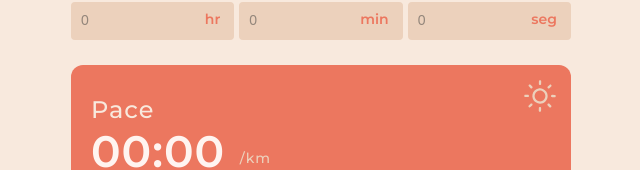
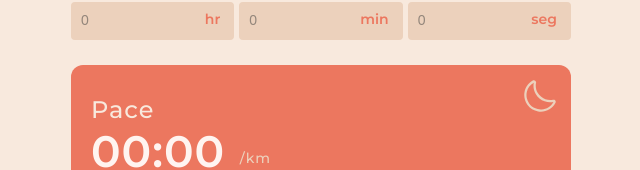
Before and after one commit to luad3cristal/pace-calculator, a React (Vite) app: page / in a window 1280 px wide. Shown: the part 298-468 px from the top of the page, without its empty margins (319-959 px from the left). Built offline with nearby package versions, Linux system fonts and the light colour scheme.

Commit message:
feat: add toggle theme button functionality

```diff
--- a/src/components/painel/Painel.jsx
+++ b/src/components/painel/Painel.jsx
@@ -1,60 +1,12 @@
+import darkIcon from "../../assets/dark-icon.svg";
+import lightIcon from "../../assets/light-icon.svg";
 import S from "./Painel.module.css";
 
-const Painel = () => {
+const Painel = ({ toggleTheme, lightTheme }) => {
   return (
     <section className={S.painel}>
-      <button className={S.theme_button}>
-        <svg
-          width="32"
-          height="32"
-          viewBox="0 0 32 32"
-          fill="none"
-          xmlns="http://www.w3.org/2000/svg"
-        >
-          <g clip-path="url(#clip0_8_77)">
-            <path
-              d="M16 23.6617C14.4847 23.6617 13.0033 23.2124 11.7434 22.3705C10.4834 21.5286 9.5014 20.332 8.9215 18.932C8.34161 17.532 8.18988 15.9915 8.48551 14.5053C8.78114 13.019 9.51084 11.6539 10.5824 10.5823C11.6539 9.51084 13.0191 8.78113 14.5053 8.4855C15.9915 8.18987 17.532 8.3416 18.932 8.9215C20.332 9.50139 21.5286 10.4834 22.3705 11.7434C23.2124 13.0033 23.6617 14.4847 23.6617 16C23.6595 18.0313 22.8516 19.9789 21.4152 21.4152C19.9789 22.8516 18.0314 23.6595 16 23.6617ZM16 10.624C14.9367 10.624 13.8973 10.9393 13.0133 11.53C12.1292 12.1207 11.4401 12.9604 11.0332 13.9427C10.6263 14.925 10.5199 16.006 10.7273 17.0488C10.9347 18.0916 11.4468 19.0496 12.1986 19.8014C12.9504 20.5533 13.9084 21.0653 14.9512 21.2727C15.994 21.4801 17.075 21.3737 18.0573 20.9668C19.0396 20.5599 19.8793 19.8708 20.47 18.9867C21.0607 18.1027 21.376 17.0633 21.376 16C21.3743 14.5747 20.8074 13.2083 19.7995 12.2005C18.7917 11.1926 17.4253 10.6257 16 10.624Z"
-              fill="#ECD1BC"
-            />
-            <path
-              d="M16 5.00206H15.9689C15.6658 4.99368 15.3785 4.86533 15.17 4.6452C14.9616 4.42507 14.849 4.13118 14.8571 3.82811L14.9257 1.34034C14.9378 1.03856 15.0673 0.753451 15.2866 0.545773C15.5059 0.338096 15.7977 0.224276 16.0996 0.228572C16.4025 0.237183 16.6896 0.365642 16.8979 0.585743C17.1062 0.805845 17.2186 1.0996 17.2105 1.40251L17.1419 3.89029C17.1341 4.18789 17.0103 4.47065 16.797 4.67833C16.5837 4.886 16.2977 5.00216 16 5.00206Z"
-              fill="#ECD1BC"
-            />
-            <path
-              d="M24.5879 8.56137C24.3592 8.56136 24.1357 8.49271 23.9464 8.36432C23.7571 8.23592 23.6107 8.05369 23.5261 7.84118C23.4415 7.62868 23.4227 7.39568 23.4719 7.17232C23.5212 6.94897 23.6364 6.74554 23.8025 6.58835L25.611 4.87772C25.8318 4.67296 26.1245 4.56362 26.4254 4.57346C26.7264 4.58331 27.0113 4.71155 27.2183 4.9303C27.4252 5.14905 27.5375 5.44065 27.5306 5.7417C27.5238 6.04276 27.3984 6.32894 27.1817 6.53806L25.3732 8.24869C25.1615 8.45011 24.8801 8.5621 24.5879 8.56137Z"
-              fill="#ECD1BC"
-            />
-            <path
-              d="M30.6286 17.2224H30.5956L28.107 17.152C27.9571 17.1477 27.8095 17.114 27.6726 17.0527C27.5357 16.9914 27.4123 16.9037 27.3093 16.7947C27.2063 16.6857 27.1258 16.5575 27.0724 16.4174C27.019 16.2772 26.9937 16.128 26.9979 15.9781C26.9973 15.8266 27.0277 15.6765 27.0874 15.5373C27.147 15.398 27.2346 15.2725 27.3448 15.1684C27.4549 15.0644 27.5852 14.984 27.7276 14.9324C27.8701 14.8807 28.0216 14.8589 28.1728 14.8681L30.6606 14.9385C30.9637 14.9428 31.2527 15.0672 31.464 15.2846C31.6753 15.5019 31.7917 15.7943 31.7874 16.0974C31.7832 16.4005 31.6587 16.6895 31.4414 16.9008C31.224 17.1121 30.9317 17.2285 30.6286 17.2242V17.2224Z"
-              fill="#ECD1BC"
-            />
-            <path
-              d="M26.2839 27.5474C26.1282 27.5475 25.9742 27.5158 25.8313 27.4542C25.6884 27.3925 25.5596 27.3023 25.4528 27.189L23.744 25.3797C23.6395 25.2709 23.5575 25.1424 23.5029 25.0018C23.4483 24.8612 23.422 24.7111 23.4257 24.5603C23.4293 24.4095 23.4628 24.2608 23.5242 24.123C23.5855 23.9852 23.6736 23.8609 23.7832 23.7573C23.8929 23.6536 24.022 23.5728 24.1631 23.5193C24.3041 23.4658 24.4544 23.4408 24.6052 23.4457C24.756 23.4505 24.9043 23.4852 25.0416 23.5477C25.179 23.6103 25.3025 23.6993 25.4053 23.8098L27.1141 25.6201C27.2677 25.7822 27.3703 25.9858 27.4094 26.2057C27.4485 26.4256 27.4222 26.6521 27.3339 26.8572C27.2455 27.0624 27.099 27.2371 26.9123 27.3597C26.7257 27.4824 26.5072 27.5477 26.2839 27.5474Z"
-              fill="#ECD1BC"
-            />
-            <path
-              d="M15.9086 31.7714H15.8747C15.7248 31.7672 15.5771 31.7334 15.4402 31.672C15.3032 31.6107 15.1798 31.5229 15.0768 31.4138C14.9738 31.3047 14.8933 31.1764 14.8399 31.0361C14.7865 30.8959 14.7613 30.7465 14.7657 30.5966L14.8379 28.1088C14.8467 27.8057 14.9755 27.5185 15.196 27.3103C15.4165 27.1022 15.7106 26.9901 16.0137 26.9989C16.3168 27.0076 16.604 27.1364 16.8122 27.3569C17.0204 27.5774 17.1324 27.8715 17.1237 28.1746L17.0514 30.6624C17.0429 30.9597 16.9186 31.2419 16.7052 31.449C16.4918 31.6561 16.206 31.7718 15.9086 31.7714Z"
-              fill="#ECD1BC"
-            />
-            <path
-              d="M5.58813 27.4185C5.35916 27.4188 5.13539 27.3502 4.94588 27.2217C4.75637 27.0932 4.60986 26.9107 4.52538 26.6979C4.44091 26.4851 4.42236 26.2518 4.47215 26.0283C4.52194 25.8048 4.63776 25.6014 4.80459 25.4446L6.61487 23.7376C6.72317 23.6304 6.85183 23.5459 6.99327 23.4891C7.13471 23.4323 7.28607 23.4044 7.43846 23.407C7.59084 23.4096 7.74117 23.4427 7.88059 23.5043C8.02001 23.5658 8.14571 23.6546 8.25029 23.7655C8.35487 23.8764 8.43623 24.007 8.48956 24.1498C8.54289 24.2926 8.56713 24.4446 8.56085 24.5968C8.55457 24.7491 8.51789 24.8986 8.45298 25.0365C8.38807 25.1744 8.29623 25.2979 8.18287 25.3998L6.37167 27.1067C6.16019 27.3074 5.87965 27.419 5.58813 27.4185Z"
-              fill="#ECD1BC"
-            />
-            <path
-              d="M3.8592 17.1154H3.82538L1.3376 17.0414C1.18758 17.0369 1.03991 17.0029 0.903027 16.9413C0.766144 16.8797 0.642729 16.7918 0.53983 16.6825C0.43693 16.5733 0.356562 16.4448 0.303313 16.3045C0.250065 16.1642 0.224979 16.0147 0.229489 15.8647C0.232411 15.7143 0.265321 15.5659 0.32629 15.4284C0.38726 15.2908 0.475065 15.1668 0.584561 15.0636C0.694057 14.9604 0.823045 14.8801 0.963968 14.8274C1.10489 14.7747 1.25492 14.7506 1.40526 14.7566L3.89303 14.8306C4.19614 14.8351 4.48505 14.9598 4.6962 15.1773C4.90736 15.3948 5.02346 15.6873 5.01898 15.9904C5.01449 16.2935 4.88978 16.5824 4.67228 16.7936C4.45478 17.0047 4.16231 17.1208 3.8592 17.1163V17.1154Z"
-              fill="#ECD1BC"
-            />
-            <path
-              d="M7.43772 8.53486C7.28185 8.53497 7.12761 8.50315 6.98451 8.44135C6.84142 8.37955 6.7125 8.28909 6.60572 8.17555L4.89966 6.36435C4.7967 6.25509 4.71627 6.12662 4.66297 5.98627C4.60966 5.84593 4.58452 5.69646 4.58897 5.5464C4.59798 5.24335 4.727 4.95628 4.94766 4.74835C5.16832 4.54042 5.46254 4.42866 5.7656 4.43766C6.06866 4.44666 6.35573 4.57569 6.56366 4.79635L8.27063 6.60846C8.42323 6.7711 8.52496 6.97479 8.56329 7.19449C8.60162 7.41419 8.57489 7.64031 8.48638 7.84501C8.39788 8.04971 8.25146 8.22407 8.06514 8.34664C7.87882 8.46921 7.66073 8.53463 7.43772 8.53486Z"
-              fill="#ECD1BC"
-            />
-          </g>
-          <defs>
-            <clipPath id="clip0_8_77">
-              <rect width="32" height="32" fill="white" />
-            </clipPath>
-          </defs>
-        </svg>
+      <button className={S.theme_button} onClick={toggleTheme}>
+        <img src={lightTheme ? darkIcon : lightIcon} alt="tema" />
       </button>
       <div className={S.pace_box}>
         <h3>Pace</h3>
--- a/src/index.css
+++ b/src/index.css
@@ -10,10 +10,7 @@
   --input-placeholder-color: #93867b;
   --board-title-color: #f8e9dd;
   --board-measure-color: #ecd1bc;
-}
 
-@media (prefers-color-scheme: light) {
-  :root {
   --bg-color: #f8e9dd;
   --label-text-color: #382314;
   --input-bg-color: #ecd1bc;
@@ -23,10 +20,8 @@
   --km-bg-color: #efb99c;
   --board-bg-color: #ec775f;
 }
-}
 
-@media (prefers-color-scheme: dark) {
-  :root {
+[data-theme="dark"] {
   --bg-color: #282828;
   --label-text-color: #fff4f0;
   --input-bg-color: #3c3c3c;
@@ -36,7 +31,6 @@
   --km-bg-color: #584848;
   --board-bg-color: #d35454;
 }
-}
 
 body {
   font-family: "Montserrat", sans-serif;
--- a/src/layout/Main.jsx
+++ b/src/layout/Main.jsx
@@ -1,3 +1,4 @@
+import { useState, useEffect } from "react";
 import S from "./Main.module.css";
 
 import Input from "../components/input/Input";
@@ -9,6 +10,17 @@ function Main() {
   const distanceChange = () => {};
   const distanceKindChange = () => {};
   const timeChange = () => {};
+
+  const [lightTheme, setLightTheme] = useState(true);
+
+  useEffect(() => {
+    const root = document.documentElement;
+    root.setAttribute("data-theme", lightTheme ? "light" : "dark");
+  }, [lightTheme]);
+
+  const toggleTheme = () => {
+    setLightTheme(!lightTheme);
+  };
 
   return (
     <div className={S.container}>
@@ -51,7 +63,7 @@ function Main() {
           </div>
         </section>
         <section className={S.painel_container}>
-          <Painel />
+          <Painel toggleTheme={toggleTheme} lightTheme={lightTheme} />
         </section>
       </main>
     </div>
```
Also changed, not shown: src/assets/dark-icon.svg (added), src/assets/light-icon.svg (added). Lines whose indentation alone changed are shown as unchanged.
